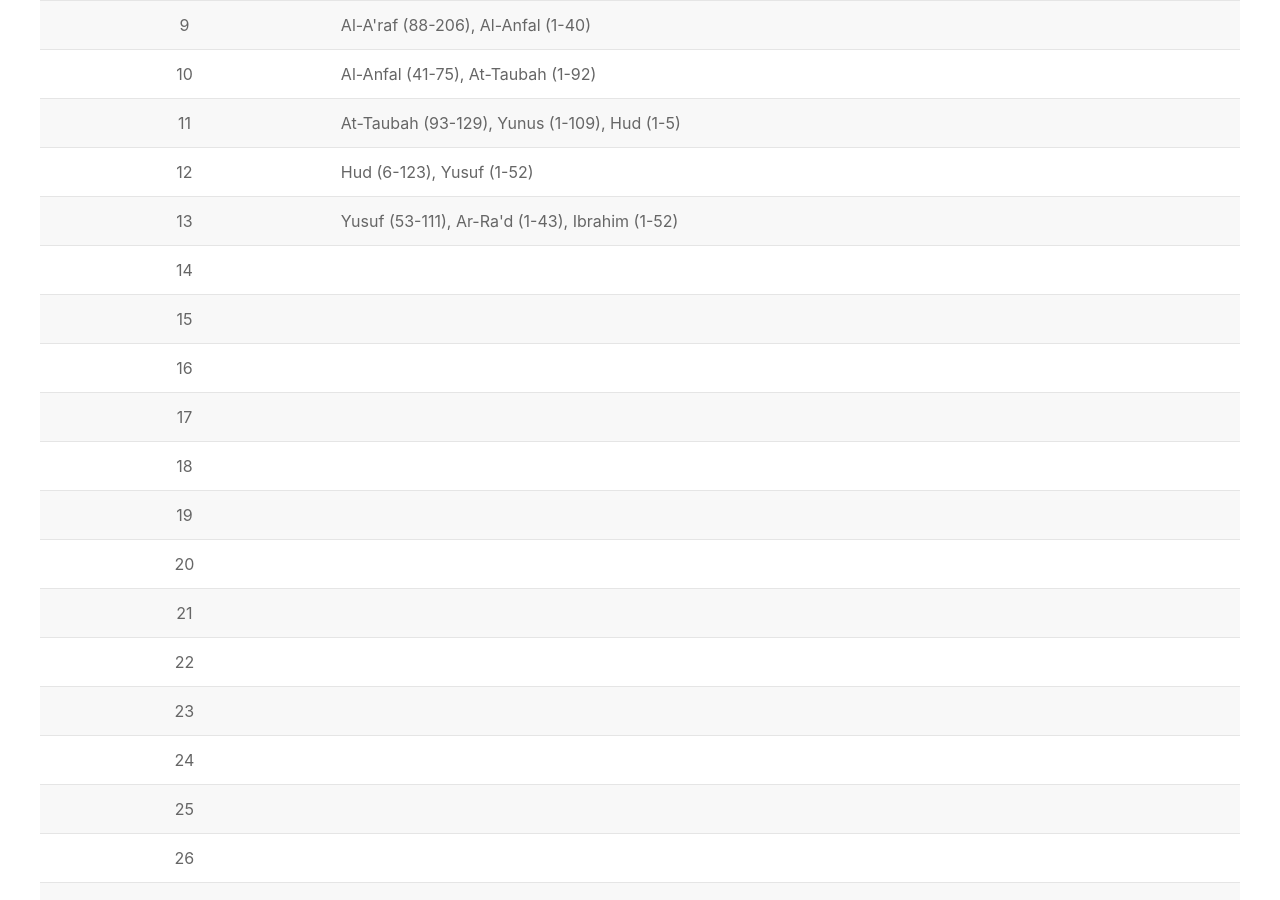
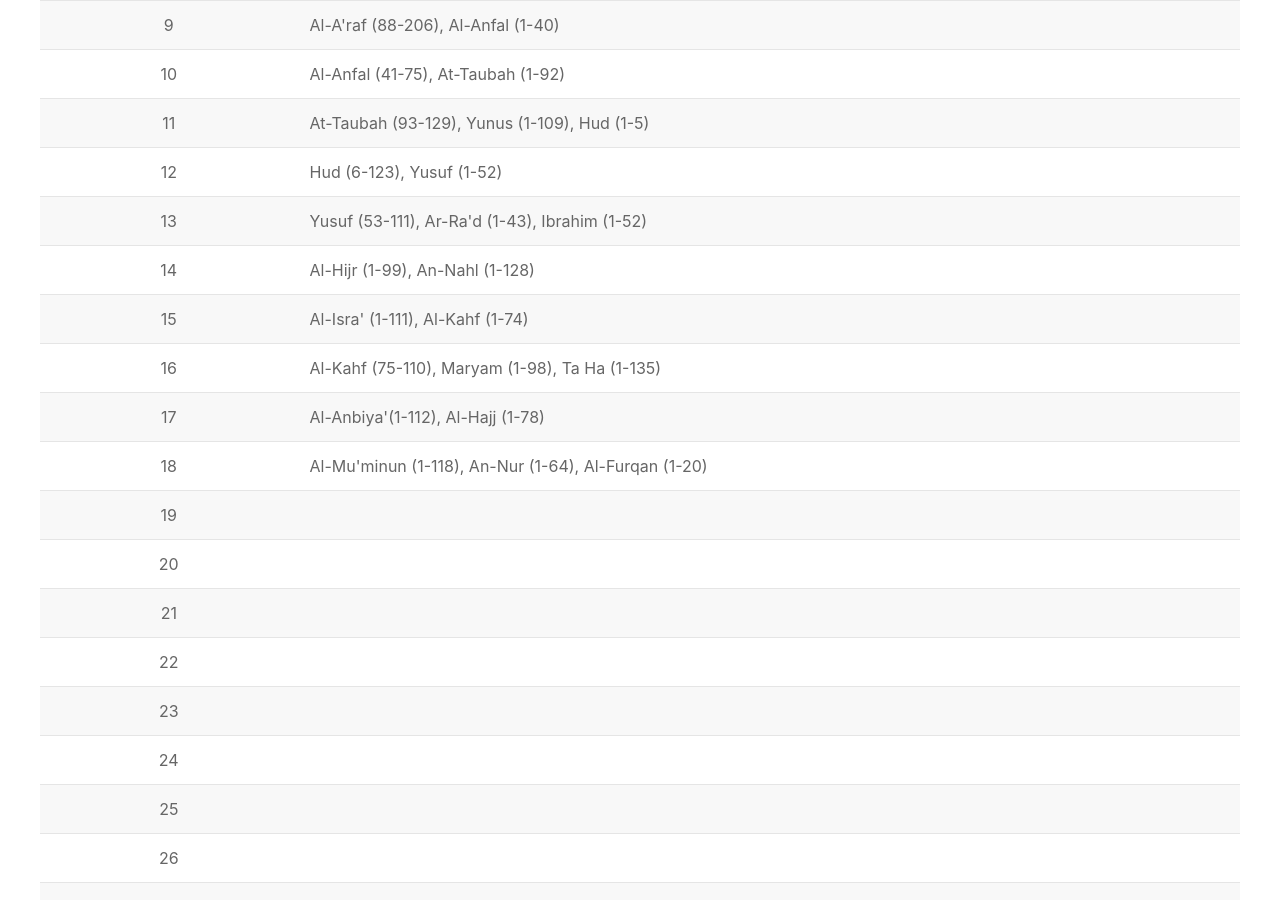
Before and after one commit to alqurankarim/alqurankarim.github.io, a Jekyll site: the page built from _pages/quran/types.html, in a window 1280 px wide and 900 px high, scrolled down 532 px. Built offline with Jekyll 4.4.1, drawn with Linux system fonts in a browser that asks for light colours; nearby versions of some CDN libraries.

Commit message:
Update quran.yml

```diff
--- a/_data/quran.yml
+++ b/_data/quran.yml
@@ -27,15 +27,15 @@ quranic_juz:
   - juz: 13
     surahs: Yusuf (53-111), Ar-Ra'd (1-43), Ibrahim (1-52)
   - juz: 14
-    surahs:
+    surahs: Al-Hijr (1-99), An-Nahl (1-128)
   - juz: 15
-    surahs:
+    surahs: Al-Isra' (1-111), Al-Kahf (1-74)
   - juz: 16
-    surahs:
+    surahs: Al-Kahf (75-110), Maryam (1-98), Ta Ha (1-135)
   - juz: 17
-    surahs:
+    surahs: Al-Anbiya'(1-112), Al-Hajj (1-78)
   - juz: 18
-    surahs:
+    surahs: Al-Mu'minun (1-118), An-Nur (1-64), Al-Furqan (1-20)
   - juz: 19
     surahs:
   - juz: 20
```
